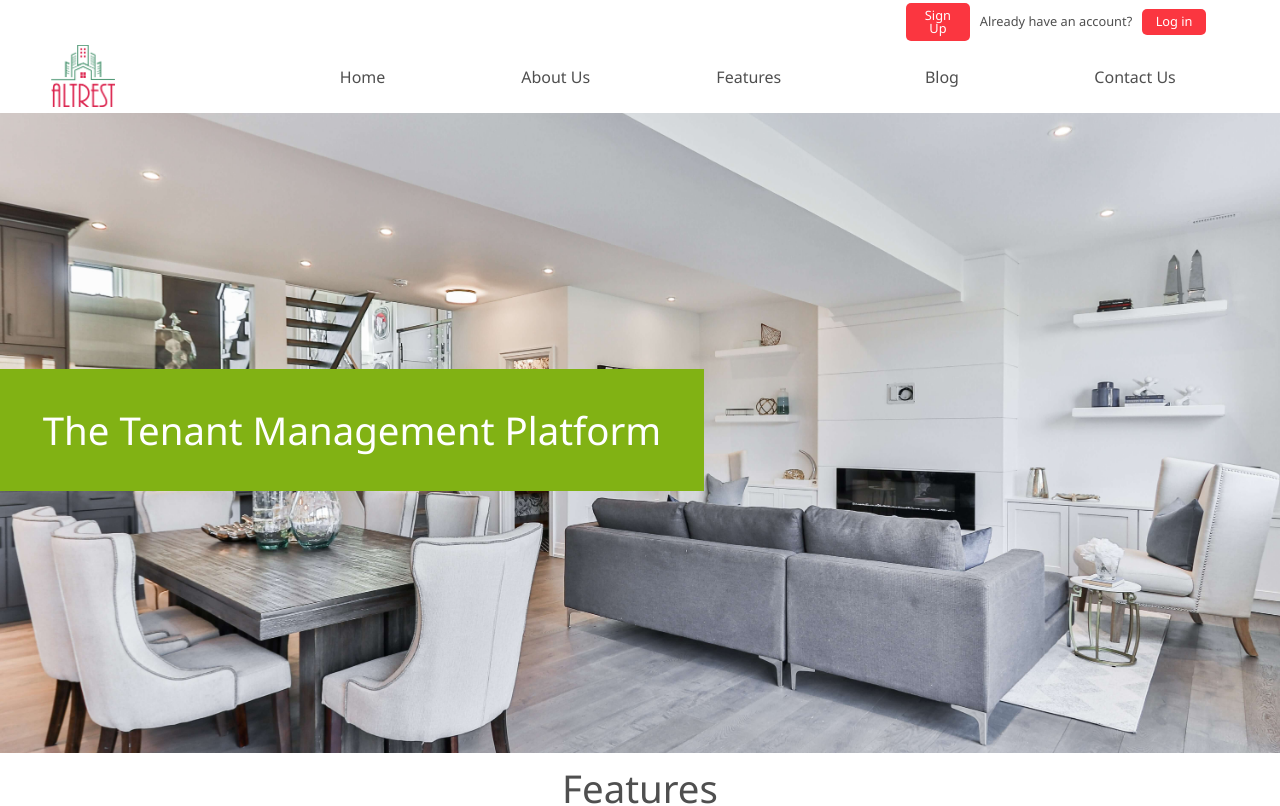
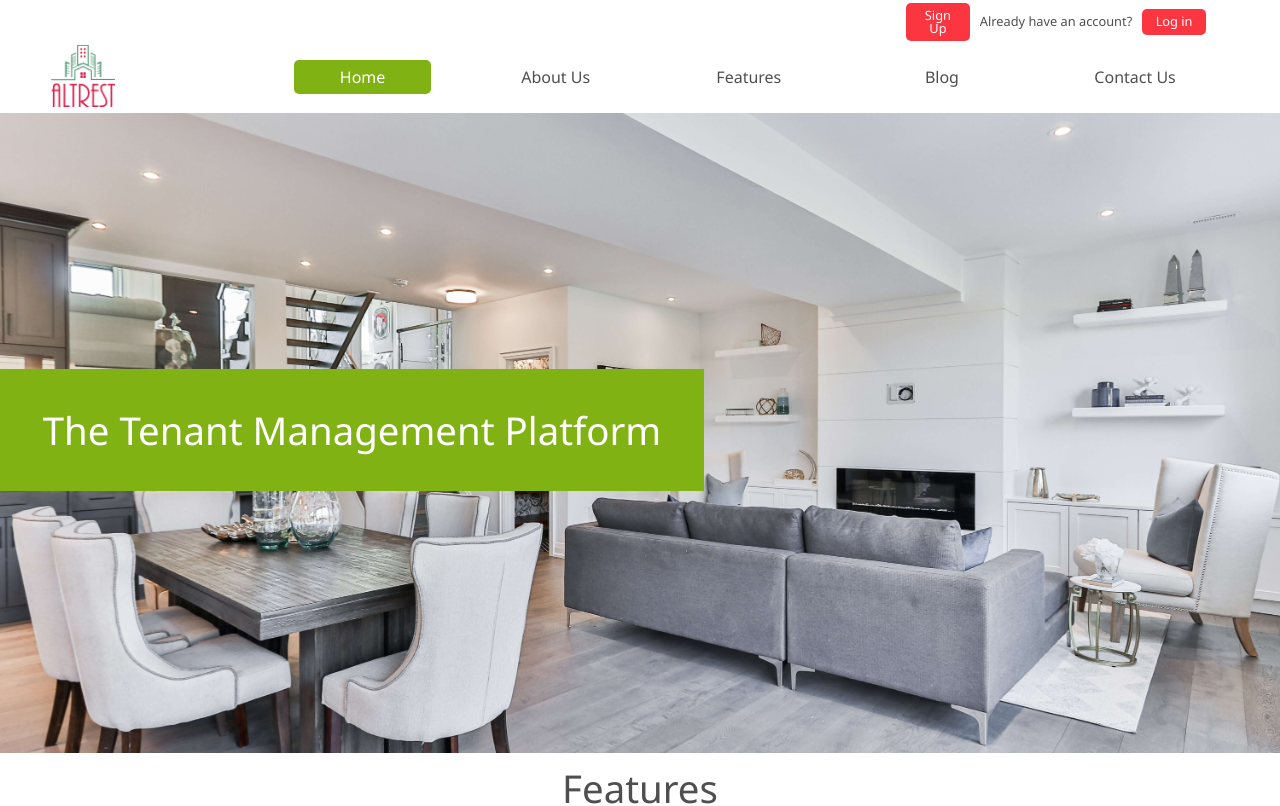
Before and after one commit to seyeonigbinde/Altrest-Real-Estate-Platform, a React (Create React App) app in the folder altrest-app/: page / in a window 1280 px wide. Shown: the top 806 px of the page. Built offline with nearby package versions, Linux system fonts and the light colour scheme.

Commit message:
home routing issues

```diff
--- a/altrest-app/src/App.js
+++ b/altrest-app/src/App.js
@@ -36,7 +36,7 @@ function App() {
            <Link exact to="/"> <img src={altrest} alt="logo"/></Link>
         </div>
         <div className="links">
-            <NavLink activeStyle={{ backgroundColor: "#81b214", borderRadius: "5px", color: "#fff"}} to="/home"> Home</NavLink>
+            <NavLink activeStyle={{ backgroundColor: "#81b214", borderRadius: "5px", color: "#fff"}} to="/"> Home</NavLink>
             <NavLink activeStyle={{ backgroundColor: "#81b214", borderRadius: "5px", color: "#fff"}} to="/about"> About Us</NavLink>
             <NavLink activeStyle={{ backgroundColor: "#81b214", borderRadius: "5px", color: "#fff"}} exact to="/features/landlords">Features</NavLink>
             <NavLink activeStyle={{ backgroundColor: "#81b214", borderRadius: "5px", color: "#fff"}} to="/blog">Blog</NavLink>
```
